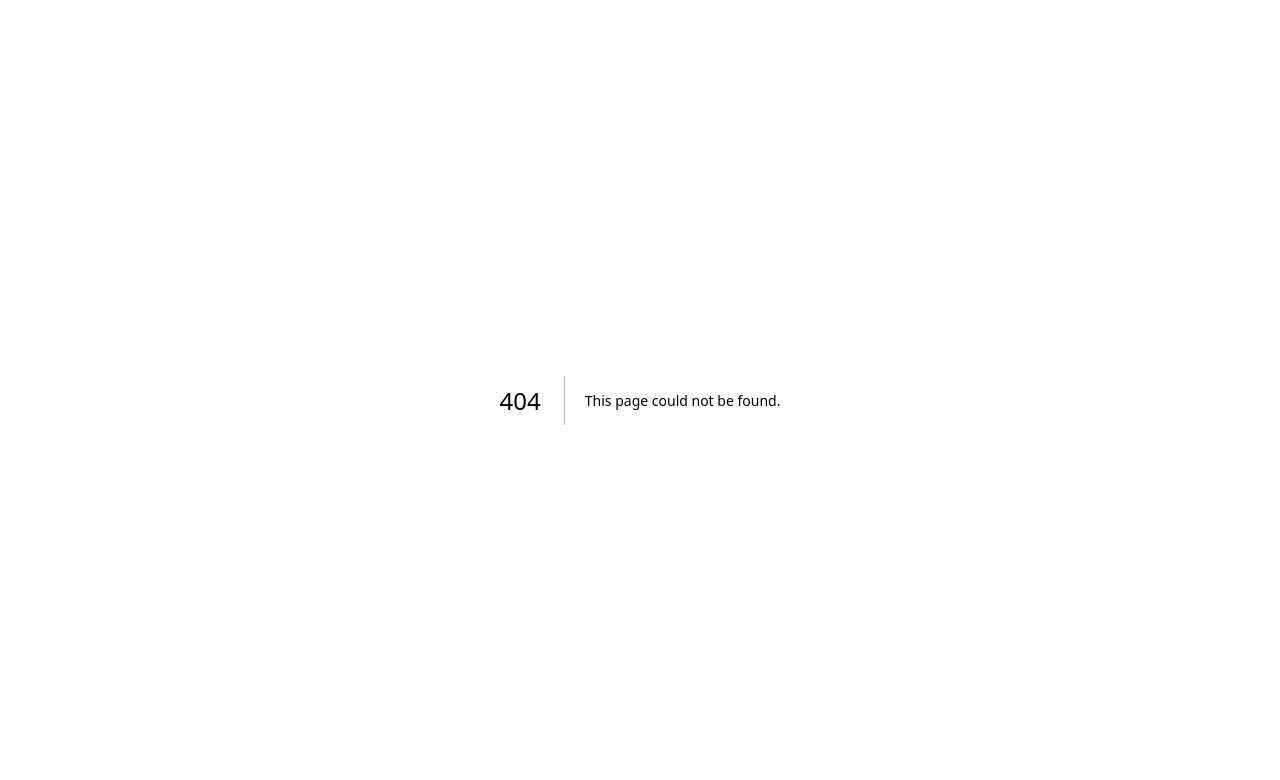
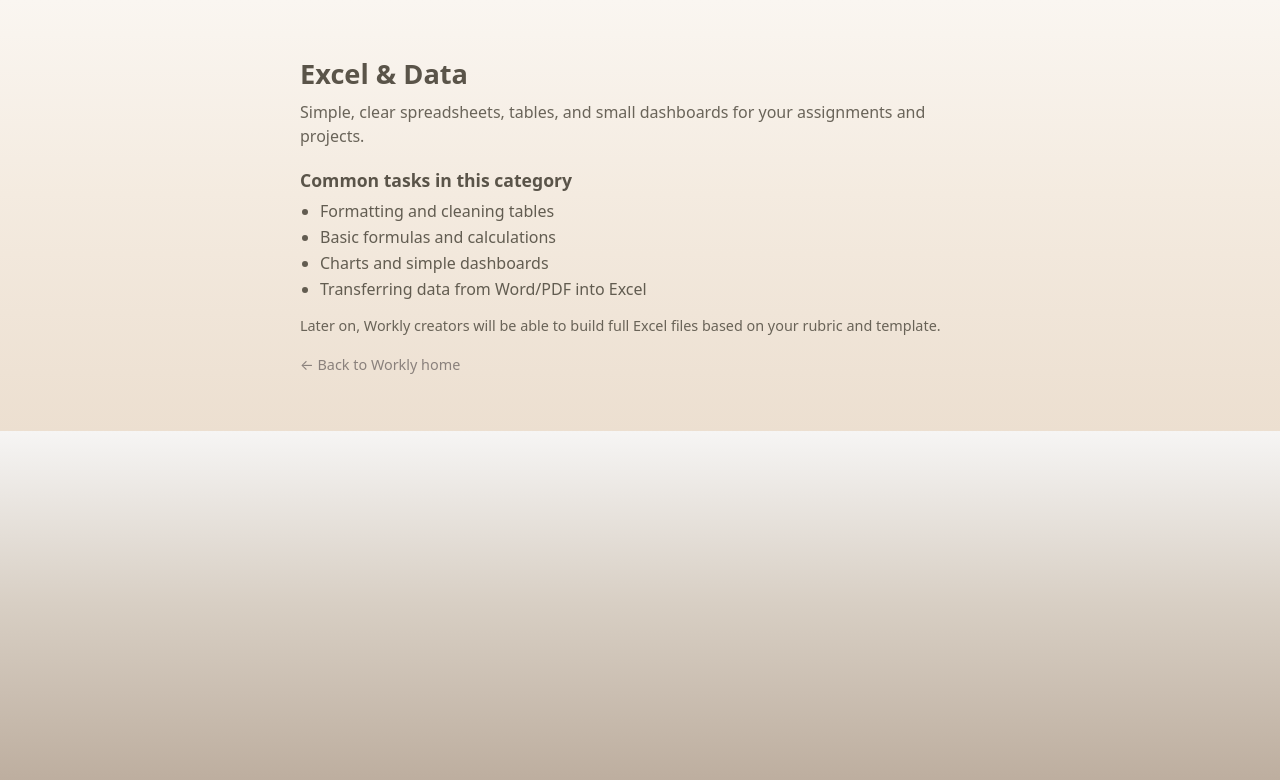
Before and after one commit to SEBRAHEIM/workly-landing, a Next.js app: page /categories/excel-data in a window 1280 px wide. Before the commit this address had no page. Shown: the top 780 px of the page. Built offline with nearby package versions, Linux system fonts and the light colour scheme.

Commit message:
Add detail pages for all categories

```diff
--- /dev/null
+++ b/pages/categories/excel-data.js
@@ -0,0 +1,45 @@
+import Head from "next/head";
+import Link from "next/link";
+
+export default function ExcelDataPage() {
+  return (
+    <>
+      <Head>
+        <title>Excel & Data – Workly</title>
+        <meta
+          name="description"
+          content="Help with Excel sheets, basic dashboards, and simple calculations."
+        />
+      </Head>
+
+      <main className="category-detail">
+        <section className="category-detail-hero">
+          <h1>Excel &amp; Data</h1>
+          <p>
+            Simple, clear spreadsheets, tables, and small dashboards for your
+            assignments and projects.
+          </p>
+        </section>
+
+        <section className="category-detail-body">
+          <h2>Common tasks in this category</h2>
+          <ul>
+            <li>Formatting and cleaning tables</li>
+            <li>Basic formulas and calculations</li>
+            <li>Charts and simple dashboards</li>
+            <li>Transferring data from Word/PDF into Excel</li>
+          </ul>
+
+          <p className="category-detail-note">
+            Later on, Workly creators will be able to build full Excel files
+            based on your rubric and template.
+          </p>
+
+          <Link href="/" className="category-detail-back">
+            ← Back to Workly home
+          </Link>
+        </section>
+      </main>
+    </>
+  );
+}
--- a/styles/globals.css
+++ b/styles/globals.css
@@ -987,3 +987,51 @@
     display: none !important;
   }
 }
+
+/* Category detail pages */
+.category-detail {
+  max-width: 720px;
+  margin: 0 auto;
+  padding: 32px 20px 56px;
+}
+
+.category-detail-hero h1 {
+  font-size: 1.7rem;
+  font-weight: 700;
+  color: var(--sand-5);
+  margin-bottom: 8px;
+}
+
+.category-detail-hero p {
+  margin: 0 0 20px;
+  color: rgba(90, 84, 73, 0.9);
+  line-height: 1.5;
+}
+
+.category-detail-body h2 {
+  font-size: 1.1rem;
+  margin: 16px 0 8px;
+  color: var(--sand-5);
+}
+
+.category-detail-body ul {
+  padding-left: 20px;
+  margin: 0 0 16px;
+}
+
+.category-detail-body li {
+  margin-bottom: 4px;
+  color: rgba(90, 84, 73, 0.95);
+}
+
+.category-detail-note {
+  font-size: 0.9rem;
+  margin-bottom: 18px;
+  color: rgba(90, 84, 73, 0.9);
+}
+
+.category-detail-back {
+  font-size: 0.9rem;
+  text-decoration: none;
+  color: var(--sand-4);
+}
```
Also changed, not shown: pages/categories/group-projects.js (added, +45 -0 lines), pages/categories/other-uni-tasks.js (added, +45 -0 lines), pages/categories/presentations-ppt.js (added, +45 -0 lines), pages/categories/programming-tech.js (added, +45 -0 lines), pages/categories/reports-essays.js (added, +45 -0 lines).
